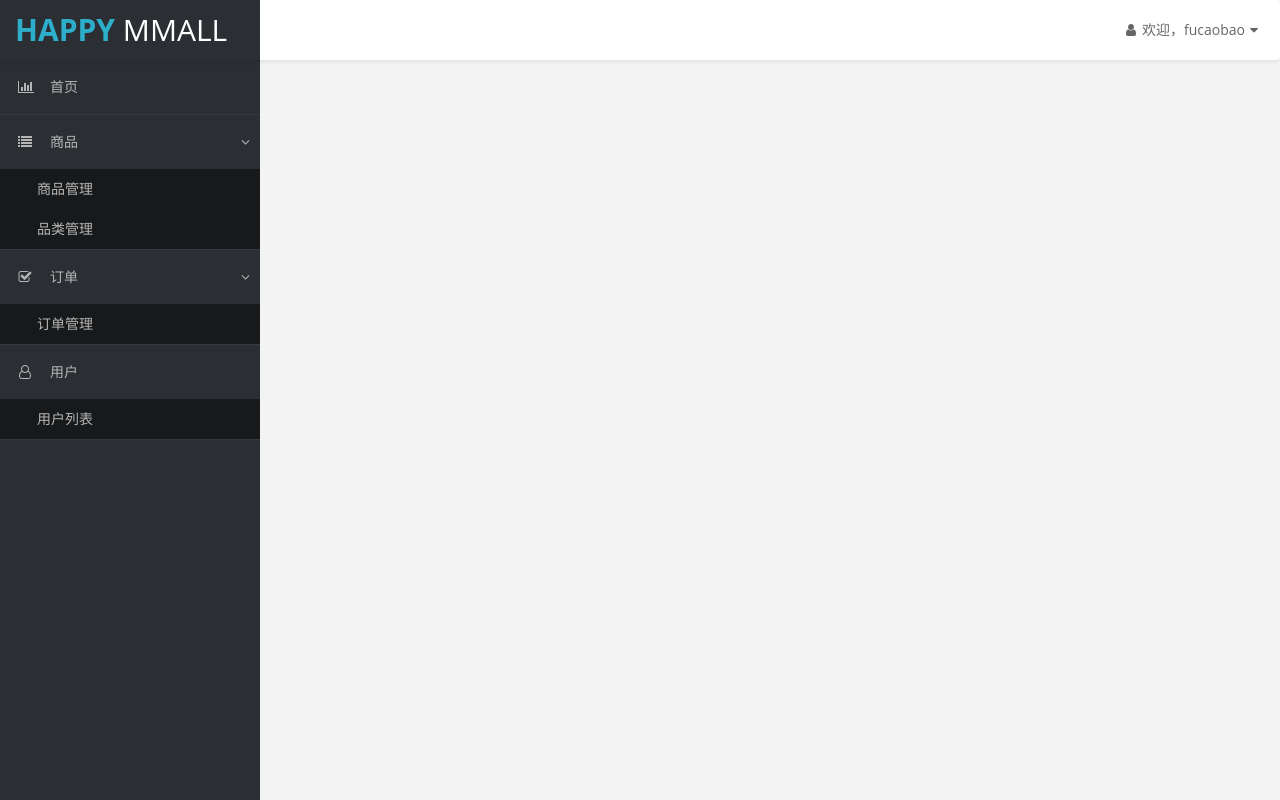
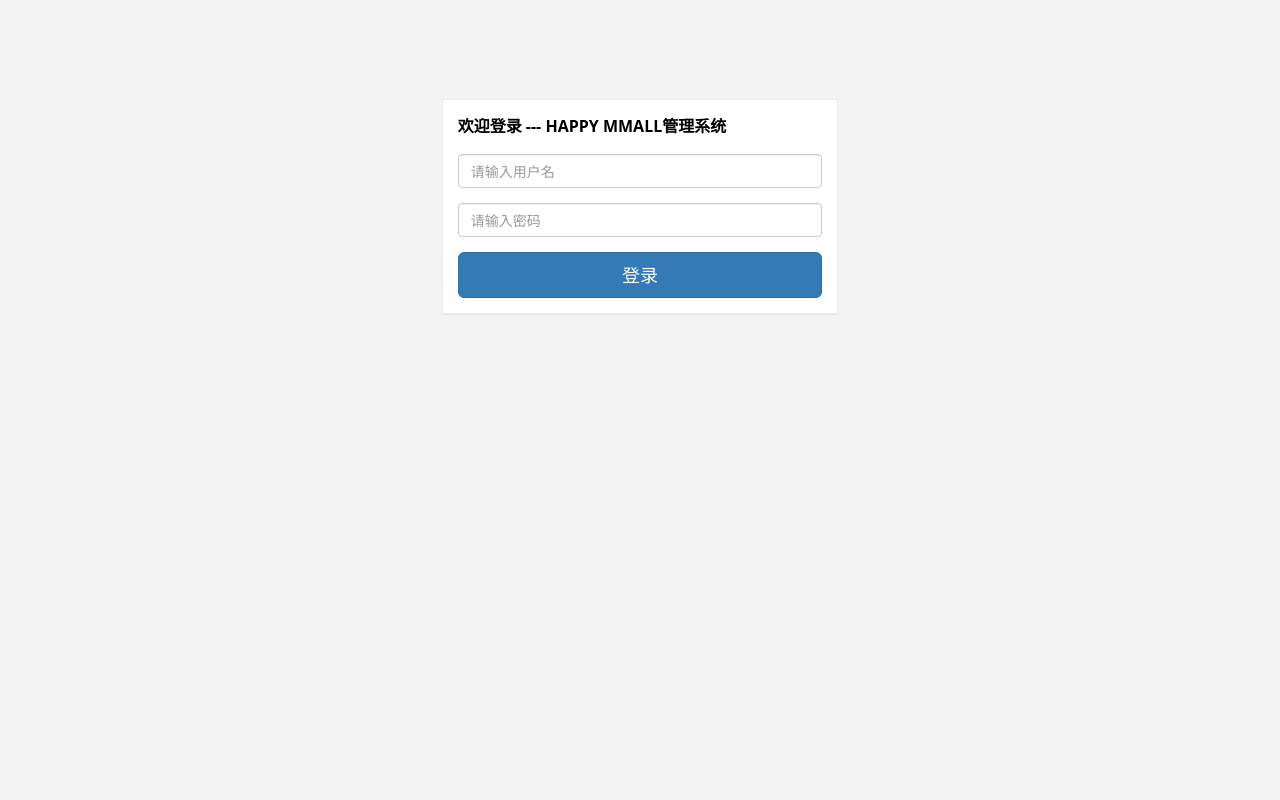
Before and after one commit to fucaobao/mmall, a React app: page /login in a window 1280 px wide. Built offline with nearby package versions, Linux system fonts and the light colour scheme.

Commit message:
完成登录页面的布局

```diff
--- a/package.json
+++ b/package.json
@@ -12,6 +12,9 @@
     "dist_win": "set WEBPACK_ENV=online&& node_modules/.bin/webpack -p"
   },
   "devDependencies": {
+    "eslint": "^4.18.1",
+    "eslint-config-google": "^0.9.1",
+    "eslint-plugin-react": "^7.7.0",
     "extract-text-webpack-plugin": "^3.0.2",
     "global": "^4.3.2",
     "webpack": "3.10.0",
--- a/src/app.jsx
+++ b/src/app.jsx
@@ -1,15 +1,16 @@
 // react
-import React from 'react';
+import React from 'react'
 // react-dom
-import ReactDom from 'react-dom';
+import ReactDom from 'react-dom'
 
-import { BrowserRouter as Router, Switch, Route, Link, Redirect } from 'react-router-dom';
+import { BrowserRouter as Router, Switch, Route, Link, Redirect } from 'react-router-dom'
 
 import Home from 'page/home/index.jsx'
 import Product from 'page/product/index.jsx'
 import Category from 'page/product/category/index.jsx'
 import Order from 'page/order/index.jsx'
 import User from 'page/user/index.jsx'
+import Login from 'page/login/index.jsx'
 
 import Layout from 'components/layout/index.jsx'
 
@@ -17,6 +18,9 @@
     render() {
         return (
             <Router>
+                <Switch>
+                    <Route exact path="/login" component={Login} />
+                    <Route exact path="/" render={props => (
                         <Layout>
                             <Switch>
                                 <Route exact path="/" component={Home} />
@@ -26,6 +30,8 @@
                                 <Route path="/user" component={User} />
                             </Switch>
                         </Layout>
+                    )} />
+                </Switch>
             </Router>
         )
     }
--- /dev/null
+++ b/src/page/login/index.jsx
@@ -0,0 +1,44 @@
+import React from 'react'
+
+import './index.scss'
+
+class Login extends React.Component {
+    constructor(props) {
+        super(props)
+        this.state = {
+            username: '',
+            password: ''
+        }
+    }
+    onInputChange(e) {
+        let inputName = e.target.name,
+            inputValue = e.target.value
+        // es6的key值key是变量，用中括号包起来
+        this.setState({
+            [inputName]: inputValue
+        })
+    }
+    render() {
+        return (
+            <div className="col-md-4 col-md-offset-4">
+                <div className="panel panel-default login-panel">
+                    <div className="panel-heading">欢迎登录 --- HAPPY MMALL管理系统</div>
+                    <div className="panel-body">
+                        <form>
+                            <div className="form-group">
+                                <input type="text" className="form-control" placeholder="请输入用户名" name="username" onChange={e => this.onInputChange(e)}
+                                />
+                            </div>
+                            <div className="form-group">
+                                <input type="password" className="form-control" placeholder="请输入密码" name="password" onChange={e => this.onInputChange(e)} />
+                            </div>
+                            <button type="submit" className="btn btn-lg btn-block btn-primary">登录</button>
+                        </form>
+                    </div>
+                </div>
+            </div>
+        )
+    }
+}
+
+export default Login
--- /dev/null
+++ b/src/page/login/index.scss
@@ -0,0 +1,3 @@
+.login-panel {
+    margin-top: 25%;
+}
```
Also changed, not shown: .eslintrc.js (added), src/service/service.jsx (line endings or trailing spaces), 2 other files (tests, documents, lock files or other folders). Lines whose indentation alone changed are shown as unchanged.
